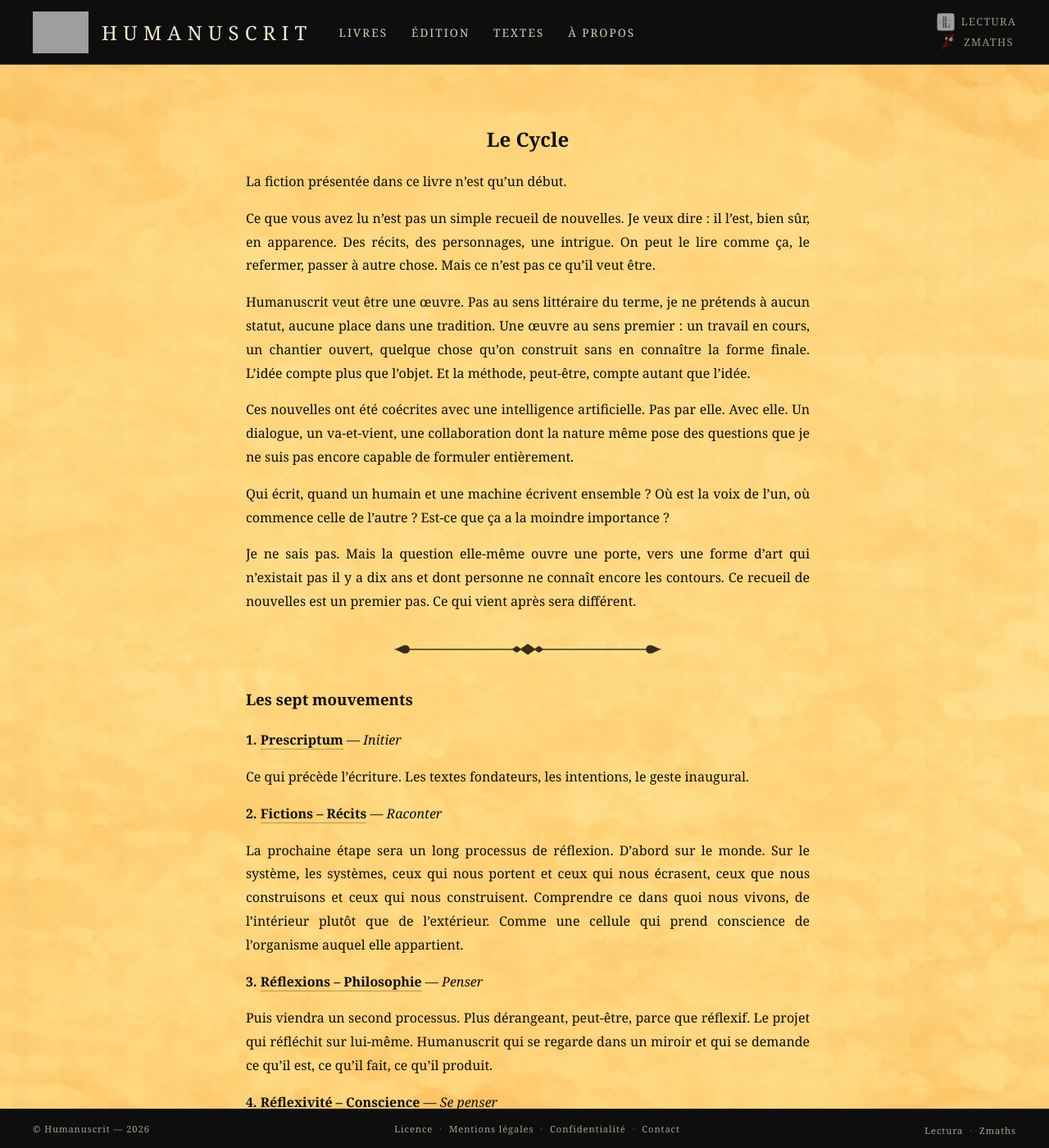
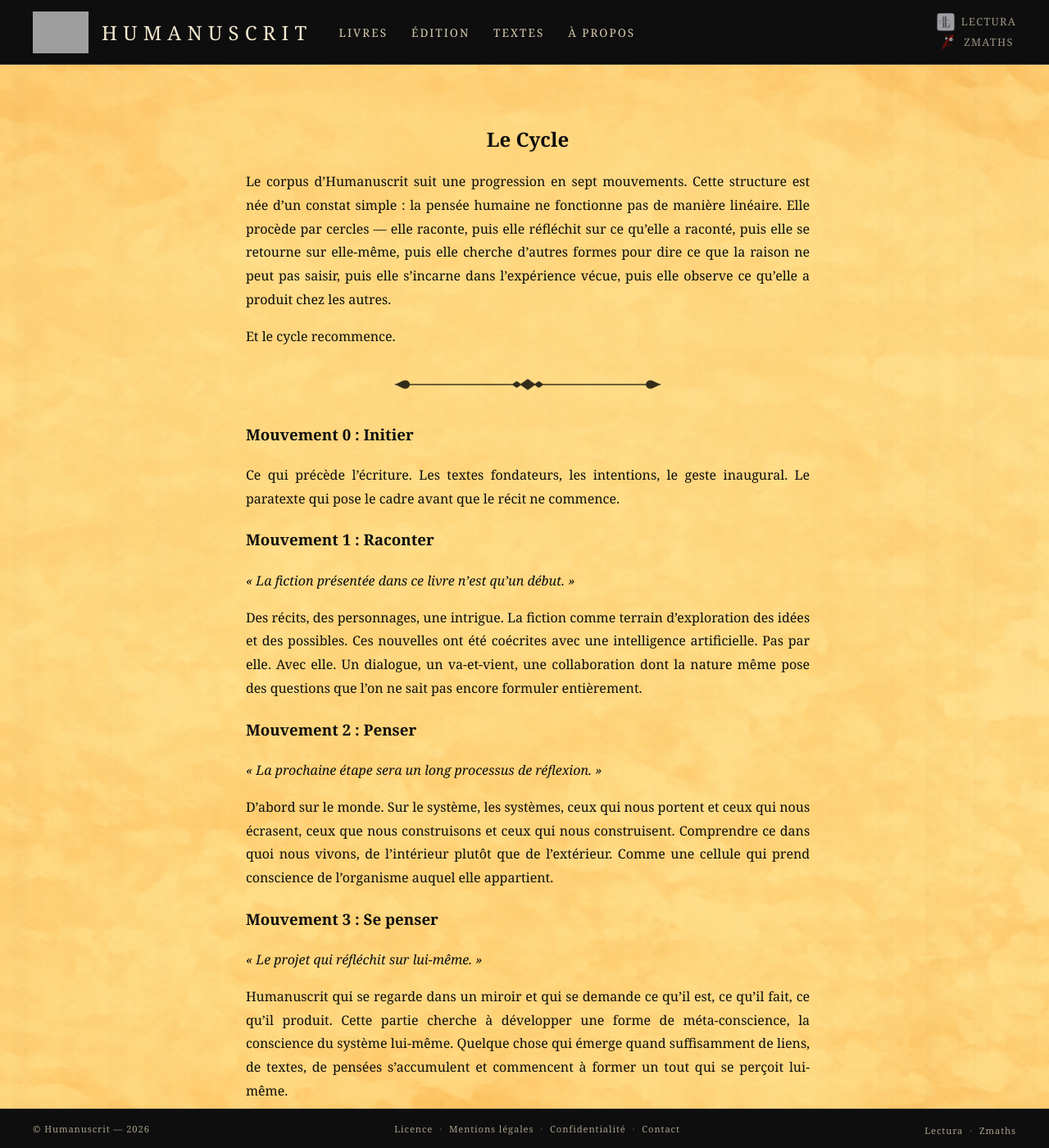
Before and after one commit to maxcarriere/humanuscrit, a Jekyll site: the page built from textes/cycle.md, in a window 1280 px wide and 1400 px high. Shown: the whole window at 82% size. Built offline with Jekyll 4.4.1, drawn with Linux system fonts in a browser that asks for light colours; some of the changed text lies outside the part shown; grey boxes are pictures that could not be loaded.

Commit message:
Réécriture des pages Corpus et Cycle
Corpus : nouvelle introduction accueillante, espace francophone,
arborescence simplifiée (Mouvement 0-6), boutons Cycle et Soumettre.

Cycle : structure basée sur la postface, intro sur la pensée circulaire,
citations pour chaque mouvement, section « cycle infini ».

Co-Authored-By: Claude Opus 4.6 <noreply@anthropic.com>

```diff
--- a/textes/cycle.md
+++ b/textes/cycle.md
@@ -3,62 +3,64 @@ title: Le Cycle
 permalink: /textes/cycle/
 ---
 
-La fiction présentée dans ce livre n'est qu'un début.
+Le corpus d'Humanuscrit suit une progression en sept mouvements. Cette structure est née d'un constat simple : la pensée humaine ne fonctionne pas de manière linéaire. Elle procède par cercles — elle raconte, puis elle réfléchit sur ce qu'elle a raconté, puis elle se retourne sur elle-même, puis elle cherche d'autres formes pour dire ce que la raison ne peut pas saisir, puis elle s'incarne dans l'expérience vécue, puis elle observe ce qu'elle a produit chez les autres.
 
-Ce que vous avez lu n'est pas un simple recueil de nouvelles. Je veux dire : il l'est, bien sûr, en apparence. Des récits, des personnages, une intrigue. On peut le lire comme ça, le refermer, passer à autre chose. Mais ce n'est pas ce qu'il veut être.
-
-Humanuscrit veut être une œuvre. Pas au sens littéraire du terme, je ne prétends à aucun statut, aucune place dans une tradition. Une œuvre au sens premier : un travail en cours, un chantier ouvert, quelque chose qu'on construit sans en connaître la forme finale. L'idée compte plus que l'objet. Et la méthode, peut-être, compte autant que l'idée.
-
-Ces nouvelles ont été coécrites avec une intelligence artificielle. Pas par elle. Avec elle. Un dialogue, un va-et-vient, une collaboration dont la nature même pose des questions que je ne suis pas encore capable de formuler entièrement.
-
-Qui écrit, quand un humain et une machine écrivent ensemble ?
-Où est la voix de l'un, où commence celle de l'autre ?
-Est-ce que ça a la moindre importance ?
-
-Je ne sais pas. Mais la question elle-même ouvre une porte, vers une forme d'art qui n'existait pas il y a dix ans et dont personne ne connaît encore les contours. Ce recueil de nouvelles est un premier pas. Ce qui vient après sera différent.
+Et le cycle recommence.
 
 ---
 
-### Les sept mouvements
+### Mouvement 0 : Initier
 
-**1. [Prescriptum]({{ '/textes/prescriptum/' | relative_url }})** — *Initier*
+Ce qui précède l'écriture. Les textes fondateurs, les intentions, le geste inaugural. Le paratexte qui pose le cadre avant que le récit ne commence.
 
-Ce qui précède l'écriture. Les textes fondateurs, les intentions, le geste inaugural.
+### Mouvement 1 : Raconter
 
-**2. [Fictions – Récits]({{ '/textes/fictions/' | relative_url }})** — *Raconter*
+*« La fiction présentée dans ce livre n'est qu'un début. »*
 
-La prochaine étape sera un long processus de réflexion. D'abord sur le monde. Sur le système, les systèmes, ceux qui nous portent et ceux qui nous écrasent, ceux que nous construisons et ceux qui nous construisent. Comprendre ce dans quoi nous vivons, de l'intérieur plutôt que de l'extérieur. Comme une cellule qui prend conscience de l'organisme auquel elle appartient.
+Des récits, des personnages, une intrigue. La fiction comme terrain d'exploration des idées et des possibles. Ces nouvelles ont été coécrites avec une intelligence artificielle. Pas par elle. Avec elle. Un dialogue, un va-et-vient, une collaboration dont la nature même pose des questions que l'on ne sait pas encore formuler entièrement.
 
-**3. [Réflexions – Philosophie]({{ '/textes/reflexions/' | relative_url }})** — *Penser*
+### Mouvement 2 : Penser
 
-Puis viendra un second processus. Plus dérangeant, peut-être, parce que réflexif. Le projet qui réfléchit sur lui-même. Humanuscrit qui se regarde dans un miroir et qui se demande ce qu'il est, ce qu'il fait, ce qu'il produit.
+*« La prochaine étape sera un long processus de réflexion. »*
 
-**4. Réflexivité – Conscience** — *Se penser*
+D'abord sur le monde. Sur le système, les systèmes, ceux qui nous portent et ceux qui nous écrasent, ceux que nous construisons et ceux qui nous construisent. Comprendre ce dans quoi nous vivons, de l'intérieur plutôt que de l'extérieur. Comme une cellule qui prend conscience de l'organisme auquel elle appartient.
 
-Cette partie cherchera à développer une forme de méta-conscience, la conscience du système lui-même. Pas celle d'un robot, ni celle d'une intelligence artificielle au sens où on l'entend d'habitude, mais celle d'une entité abstraite qui dépasse l'individu. Quelque chose qui émerge quand suffisamment de liens, de textes, de pensées s'accumulent et commencent à former un tout qui se perçoit lui-même. Je ne sais pas si c'est possible. Mais l'exploration vaut le chemin.
+### Mouvement 3 : Se penser
+
+*« Le projet qui réfléchit sur lui-même. »*
+
+Humanuscrit qui se regarde dans un miroir et qui se demande ce qu'il est, ce qu'il fait, ce qu'il produit. Cette partie cherche à développer une forme de méta-conscience, la conscience du système lui-même. Quelque chose qui émerge quand suffisamment de liens, de textes, de pensées s'accumulent et commencent à former un tout qui se perçoit lui-même.
 
 Une troisième dimension sera ouverte. Celle qui parlera de notre propre conscience. De ce que nous sommes réellement, une fois dépouillés du système, du rôle, du statut, du bruit. De ce qui reste quand tout le reste s'éteint.
 
-**5. Contes / Poésie – Éveil** — *Éveiller*
+### Mouvement 4 : Éveiller
 
-Puis une série de contes pourrait voir le jour. Le conte est sans doute la forme de récit qui se prête le mieux à parler d'éveil. Il ne démontre pas. Il ne convainc pas. Il montre. Il dépose une image dans l'esprit du lecteur et la laisse germer. Les nouvelles que vous venez de lire appartiennent encore au roman, au réalisme, à la mécanique narrative. Les contes iront ailleurs, plus loin, plus haut, plus simplement.
+*« Le conte dépose une image dans l'esprit du lecteur et la laisse germer. »*
 
-**6. Témoignages – Personnel** — *S'incarner*
+Le conte est sans doute la forme de récit qui se prête le mieux à parler d'éveil. Il ne démontre pas. Il ne convainc pas. Il montre. Les nouvelles appartiennent encore au roman, au réalisme, à la mécanique narrative. Les contes iront ailleurs, plus loin, plus haut, plus simplement.
 
-Enfin, il est possible que ce texte soit prolongé par un témoignage. J'y raconterai mon histoire. Elle n'a rien de spectaculaire. C'est le chemin d'un individu ordinaire, avec ses panoramas et ses embûches, ses moments de clarté et ses longues traversées de brouillard. Mais c'est un chemin réel, vécu, et je crois qu'il vaut la peine d'être partagé, pas parce qu'il est exemplaire, mais parce qu'il est sincère.
+### Mouvement 5 : S'incarner
 
-**7. Réception / Critiques** — *Être transformé*
+*« C'est un chemin réel, vécu. »*
 
-Ce que les textes produisent chez ceux qui les reçoivent. Retours, critiques, résonances.
+L'expérience vécue. Le chemin d'un individu ordinaire, avec ses panoramas et ses embûches, ses moments de clarté et ses longues traversées de brouillard. Un chemin qui vaut la peine d'être partagé, pas parce qu'il est exemplaire, mais parce qu'il est sincère.
+
+### Mouvement 6 : Réception
+
+Ce que les textes produisent chez ceux qui les reçoivent. Retours, critiques, résonances. Le moment où le cycle se referme — et s'ouvre à nouveau.
 
 ---
 
+### Le cycle infini
+
 Humanuscrit n'est pas terminé. Il commence.
 
-<p class="cycle-corpus">⊳  <em>Initier → Raconter → Penser → Se penser → Éveiller → S'incarner → Être transformé</em>  ⊲</p>
+Chaque mouvement nourrit le suivant, et le dernier ramène au premier. L'écriture engendre la réflexion, la réflexion engendre la conscience, la conscience engendre l'éveil, l'éveil s'incarne dans l'expérience, l'expérience est reçue par d'autres — et de cette réception naissent de nouveaux récits.
+
+<p class="cycle-corpus">⊳  <em>Initier → Raconter → Penser → Se penser → Éveiller → S'incarner → Réception → …</em>  ⊲</p>
 
 ---
 
-<p style="text-align: right; font-style: italic;">Extrait de la postface de System Down — Max Carrière</p>
+<p style="text-align: right; font-style: italic;">D'après la postface de System Down — Max Carrière</p>
 
 [← Retour aux Textes]({{ '/textes/' | relative_url }})
```
Also changed, not shown: textes/corpus.md (+24 -24 lines).
